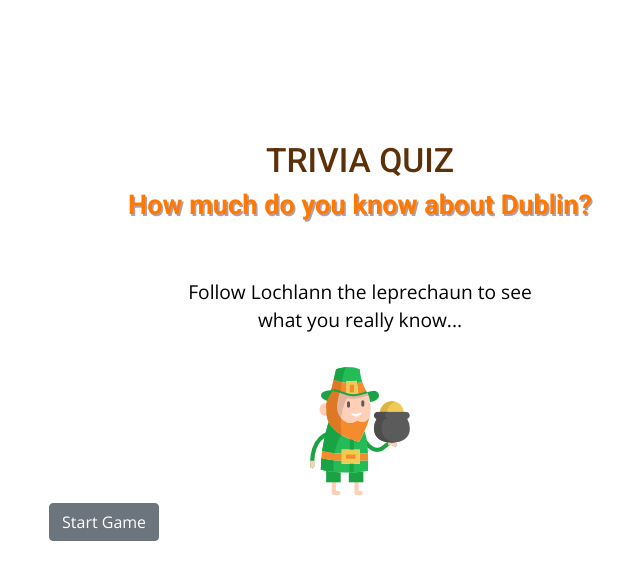
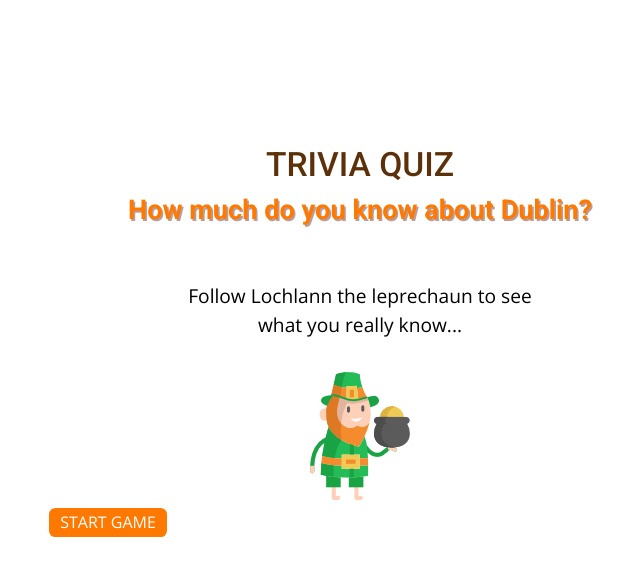
Before and after one commit to MauRuRo/the-mighty-bits-hackathon-proj, a Django app: page / in a window 1280 px wide. Shown: the part 100-680 px from the top of the page, without its empty margins (280-920 px from the left). Run offline with Django 3.2, Linux system fonts and the light colour scheme; some libraries are stand-ins or nearby versions.

Commit message:
style home button and add hover effect

```diff
--- a/static/css/style.css
+++ b/static/css/style.css
@@ -74,6 +74,30 @@ h1 {
   to {right: 200px;}
 }
 
+/* button on the landing page */
+.btn-home {
+    background-color: #FF7900;
+    border: none;
+    display: inline-block;
+    text-align: center;
+    line-height: 1.2rem;
+    padding: 0.3rem 0.7rem;
+    font-size: 1rem;
+    border-radius: 0.4rem;
+    text-transform: uppercase;
+}
+
+/* Hover effect for button on the landing page
+box-shadow was used to overwrite Bootstrap btn-secondary color */
+.btn-more:hover,
+.btn-more:focus,
+.btn-more:active {
+    background-color: #916750 !important;
+    border-color: #5C3324 !important;
+    box-shadow: 0.2rem 0.2rem #5C3324 !important;
+    border: 0.12rem solid;
+}
+
 .container-fluid,
 .row {
     margin: 0;
--- a/trivia/templates/trivia/landingpage.html
+++ b/trivia/templates/trivia/landingpage.html
@@ -20,9 +20,9 @@
               <!--leprechaun icon - credit: Flaticon (https://www.flaticon.com/)-->
             <img id="leprechaun" src="media/leprechaun128x128.png" alt="leprechaun">
         </div>
-            <a href="our_chocolate.html" class="btn btn-secondary btn-xs btn-more mt-2">
+        <a href="our_chocolate.html" class="btn btn-secondary btn-xs btn-home mt-2">
             Start Game
-            </a>
+        </a>
     </div>
 </section>
 {% endblock %}
```
